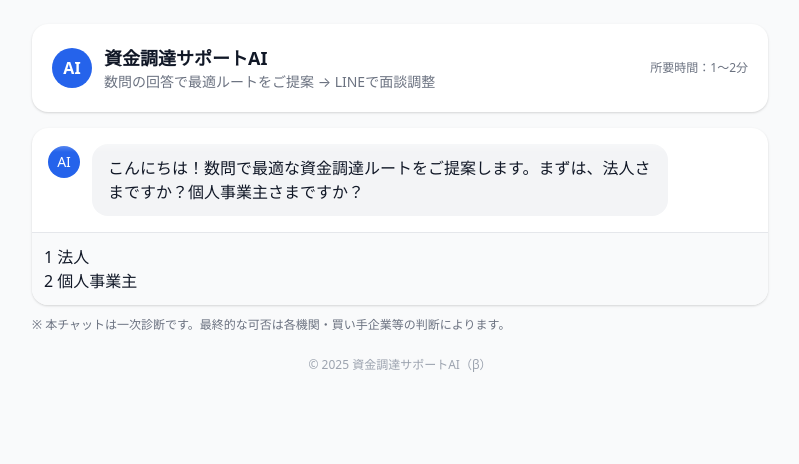
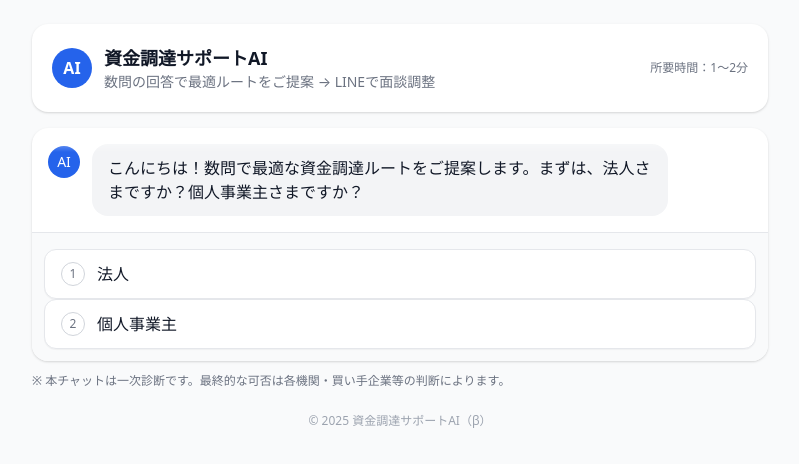
Before and after one commit to kuromitsusokujitsu-wq/staticsite, a plain HTML site: page index.html in a window 1280 px wide. Shown: the whole page, without its empty margins (240-1039 px from the left). Drawn offline with nearby package versions, Linux system fonts and the light colour scheme.

Commit message:
Update index.html

```diff
--- a/index.html
+++ b/index.html
@@ -14,11 +14,26 @@
     /* フォーカス可視化 */
     :focus-visible { outline: 2px solid #2563EB; outline-offset: 2px; }
     /* ボタンチップ */
-    .option-list { @apply space-y-2; }
-    .option-btn { @apply w-full text-left px-4 py-3 rounded-xl border border-gray-200 bg-white shadow-sm hover:shadow focus:ring-2 focus:ring-blue-500 flex items-center gap-3; }
-    .option-btn .dot { @apply w-6 h-6 rounded-full flex items-center justify-center border border-gray-300 text-xs; }
-    .option-btn.selected { @apply border-blue-600 ring-1 ring-blue-600 bg-blue-50; }
-    .option-actions { @apply flex gap-2 pt-2; }
+    .option-list { margin-top: 4px; }
+    .option-list li { list-style: none; }
+    .option-btn {
+      width: 100%; text-align: left; padding: 12px 16px; border-radius: 12px;
+      border: 1px solid #E5E7EB; background: #FFFFFF; box-shadow: 0 1px 1px rgba(0,0,0,0.04);
+      display: flex; align-items: center; gap: 12px; transition: box-shadow .15s, border-color .15s, background .15s;
+    }
+    .option-btn:hover { box-shadow: 0 2px 6px rgba(0,0,0,0.06); }
+    .option-btn:focus-visible { outline: 2px solid #2563EB; outline-offset: 2px; }
+    .option-btn .dot {
+      width: 24px; height: 24px; border-radius: 9999px; border: 1px solid #D1D5DB;
+      display: inline-flex; align-items: center; justify-content: center; font-size: 12px; color: #6B7280; background: #fff;
+      flex: 0 0 24px;
+    }
+    .option-btn.selected { border-color: #2563EB; background: #EFF6FF; box-shadow: 0 0 0 2px rgba(37,99,235,0.15) inset; }
+    .option-btn.selected .dot { background: #2563EB; color: #fff; border-color: #2563EB; }
+    .option-actions { display: flex; gap: 8px; padding-top: 8px; }
+    .btn-primary { background:#2563EB; color:#fff; padding:10px 16px; border-radius:10px; }
+    .btn-primary:hover { filter: brightness(0.95); }
+    .btn-secondary { background:#E5E7EB; color:#111827; padding:10px 16px; border-radius:10px; }
   </style>
 </head>
 <body class="bg-gray-50 text-gray-900">
```
